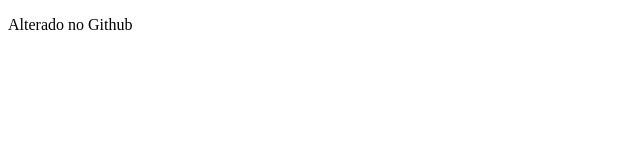
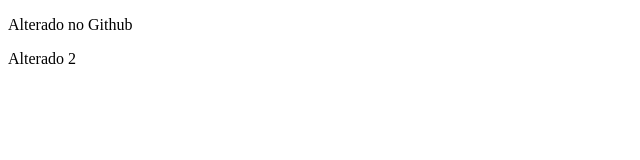
Before and after one commit to JuliaSAntunes/facul, a plain HTML site: page index.html in a window 1280 px wide. Shown: the full height of the page, 0-640 px from the left. Drawn offline with Linux system fonts and the light colour scheme.

Commit message:
Update index.html

```diff
--- a/index.html
+++ b/index.html
@@ -7,5 +7,6 @@
 </head>
 <body>
     <p>Alterado no Github</p>
+    <p>Alterado 2</p>
 </body>
 </html>
```
